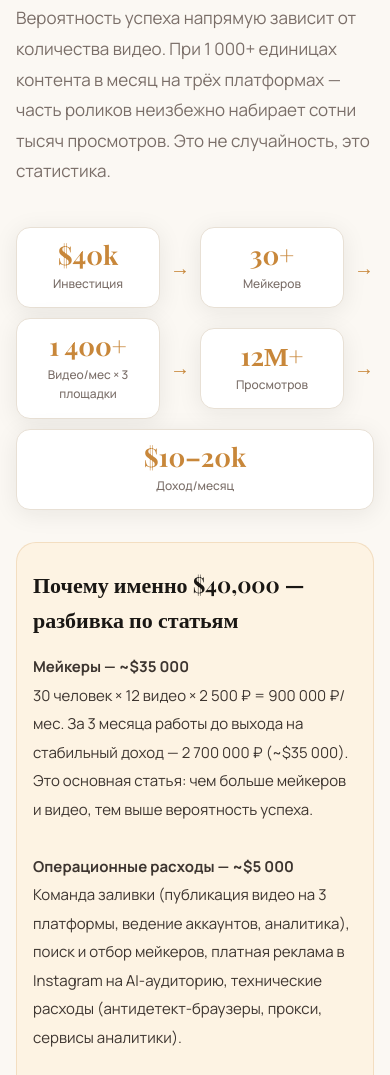
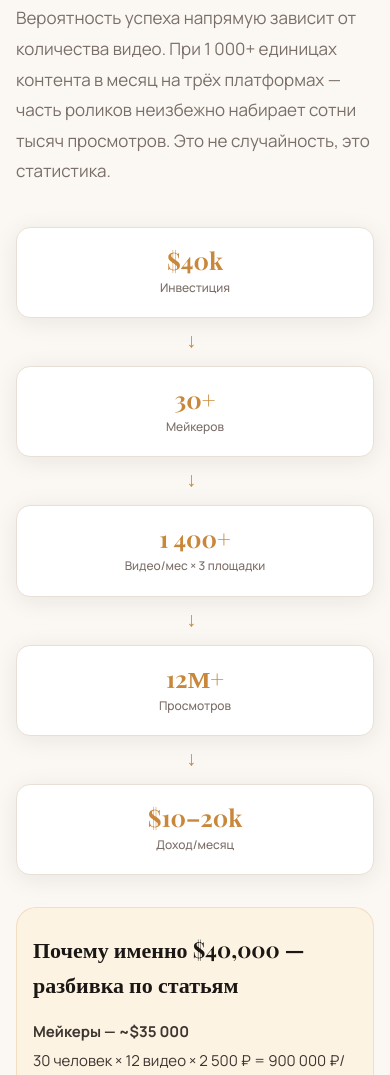
Before and after one commit to shikardosteam/ayna, a plain HTML site: page index.html in a window 390 px wide. Shown: the part 5562-6637 px from the top of the page. Drawn offline with nearby package versions, Linux system fonts and the light colour scheme.

Commit message:
Add files via upload

```diff
--- a/index.html
+++ b/index.html
@@ -78,8 +78,8 @@
   .math-explain { background: var(--accent-pale); border-radius: 20px; padding: 40px; margin-top: 48px; border: 1px solid rgba(200,135,58,0.2); }
   .math-explain-title { font-family: 'Playfair Display', serif; font-size: 22px; font-weight: 700; color: var(--dark); margin-bottom: 16px; }
   .math-explain-text { font-size: 15px; color: var(--text); line-height: 1.9; }
-  .math-flow { display: flex; align-items: center; gap: 16px; flex-wrap: wrap; margin-top: 40px; }
-  .math-flow-item { background: var(--warm-white); border-radius: 14px; padding: 20px 24px; border: 1px solid var(--border); text-align: center; flex: 1; min-width: 130px; box-shadow: var(--shadow); }
+  .math-flow { display: flex; align-items: center; gap: 16px; margin-top: 40px; }
+  .math-flow-item { background: var(--warm-white); border-radius: 14px; padding: 20px 24px; border: 1px solid var(--border); text-align: center; flex: 1; min-width: 130px; box-shadow: var(--shadow); white-space: nowrap; }
   .math-flow-num { font-family: 'Playfair Display', serif; font-size: 26px; font-weight: 700; color: var(--accent); line-height: 1; }
   .math-flow-label { font-size: 12px; color: var(--text-light); margin-top: 6px; font-weight: 500; }
   .math-flow-arrow { font-size: 20px; color: var(--accent); flex-shrink: 0; }
@@ -181,8 +181,6 @@
     .summary-bg { padding: 48px 16px !important; }
     .model-grid { margin-top: 32px; gap: 16px; }
     .model-card { padding: 24px 20px; }
-    .math-flow { gap: 10px; }
-    .math-flow-item { padding: 14px 16px; min-width: 100px; }
     .math-explain { padding: 24px 16px; margin-top: 32px; }
     .payment-phases { gap: 12px; margin-bottom: 24px; }
     .payment-phase { padding: 20px 16px; }
@@ -205,6 +203,10 @@
     .section-title { font-size: clamp(26px, 6vw, 36px) !important; }
     .invest-amount { font-size: 36px !important; }
     .invest-return { font-size: 36px !important; }
+    .math-flow { flex-direction: column !important; align-items: stretch !important; gap: 8px !important; }
+    .math-flow-item { min-width: unset !important; width: 100% !important; flex: none !important; white-space: normal !important; }
+    .math-flow-arrow { transform: rotate(90deg) !important; text-align: center !important; display: block !important; }
+    .math-flow-num { font-size: 24px !important; }
   }
 </style>
 </head>
```
